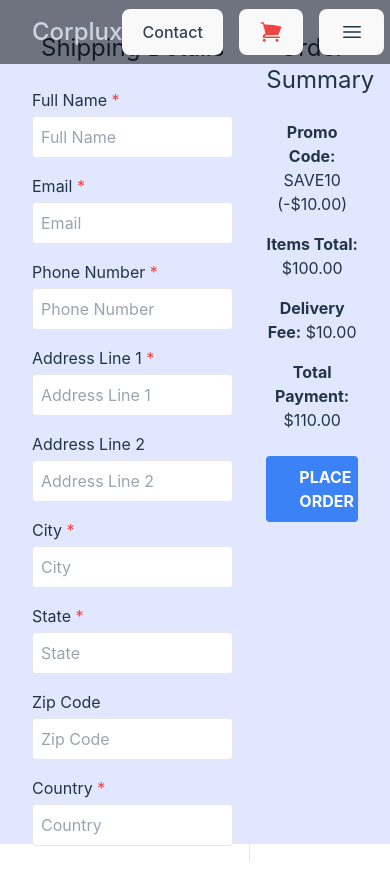
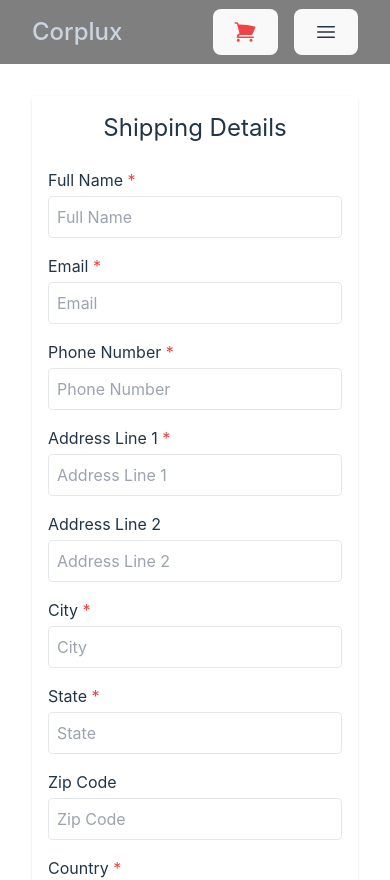
Before and after one commit to fakhirsh/corplux, a React (Vite) app in the folder frontend/: page /checkout in a window 390 px wide. Shown: the top 880 px of the page. Built offline with nearby package versions, Linux system fonts and the light colour scheme.

Commit message:
Responsive design. Some issues fixed.

```diff
--- a/frontend/src/App.jsx
+++ b/frontend/src/App.jsx
@@ -42,7 +42,8 @@ function App() {
     return (
         <Router>
             <RecoilRoot>
-                <div className='bg-indigo-100 absolute w-full h-screen p-0 top-0 left-0'>
+            <div className='absolute w-full h-screen p-0 pt-16 top-0 left-0'>
+
                     <Navbar />
                     <Routes>
                         <Route path="/" element={<Home />} />
--- a/frontend/src/Global.jsx
+++ b/frontend/src/Global.jsx
@@ -10,6 +10,11 @@ export const lightThemeState = atom({
     default: true,
 });
 
+export const selectedCategoryState = atom({
+    key: 'selectedCategoryState',
+    default: 'All',
+});
+
 export const cartState = atom({
     key: 'cartState',
     default: [],
--- a/frontend/src/components/Navbar.jsx
+++ b/frontend/src/components/Navbar.jsx
@@ -21,6 +21,7 @@ export default function Navbar() {
 
     const toggleMenu = () => {
         setMenu(prevMenu => !prevMenu); // Toggle the menu state
+        console.log("Navbar, is menu open: ", menu);
     };
 
     const contactButtonClick = () => {
@@ -41,12 +42,6 @@ export default function Navbar() {
             <a href="/" className="text-slate-300 text-2xl hover:underline">Corplux</a>
             <div className="flex space-x-4">
                 <button
-                    className="text-slate-700"
-                    onClick={contactButtonClick}
-                >
-                    Contact
-                </button>
-                <button
                     className="text-slate-100"
                     onClick={cartButtonClick}
                 >
--- a/frontend/src/components/ProductCard.jsx
+++ b/frontend/src/components/ProductCard.jsx
@@ -1,6 +1,6 @@
 function ProductCard({ product, onClick }) {
     return (
-      <div className="border p-4 rounded cursor-pointer w-64" onClick={onClick}>
+      <div className="border p-4 rounded cursor-pointer w-64 bg-blue-100" onClick={onClick}>
         <img src={product.image} alt={product.name} className="w-full h-48 object-cover rounded" />
         <h2 className="mt-2 text-xl">{product.name}</h2>
         <p className="text-gray-600">{product.description}</p>
--- a/frontend/src/components/SearchBar.jsx
+++ b/frontend/src/components/SearchBar.jsx
@@ -4,7 +4,7 @@ function SearchBar({ onSearch }) {
         type="text"
         placeholder="Search..."
         onChange={(e) => onSearch(e.target.value)}
-        className="p-2 rounded"
+        className="p-2 rounded w-7/10 max-w-full"
       />
     );
   }
--- a/frontend/src/screens/Cart.jsx
+++ b/frontend/src/screens/Cart.jsx
@@ -12,9 +12,9 @@ function Cart() {
     const grandTotal = subtotal - promoDiscount;
 
     return (
-      <div className="flex p-6 bg-gray-100">
+      <div className="flex flex-col sm:flex-row p-6 bg-gray-100">
         {/* Left Column */}
-        <div className="w-2/3 pr-6">
+        <div className="w-full md:w-2/3 pr-6">
           {items.map((item) => (
             <div key={item.id} className="flex mb-4 bg-white p-4 rounded shadow">
               {/* Product Image */}
@@ -40,7 +40,7 @@ function Cart() {
         </div>
 
         {/* Right Column */}
-        <div className="w-1/3 bg-white p-4 rounded shadow">
+        <div className="w-full sm:w-1/3 bg-white p-4 rounded shadow mb-6 sm:mb-0 sm:ml-6">
           <h2 className="text-2xl mb-4">Order Summary</h2>
           <div className="mb-4">
             <span className="text-gray-600">Subtotal:</span> ${subtotal.toFixed(2)}
--- a/frontend/src/screens/Checkout.jsx
+++ b/frontend/src/screens/Checkout.jsx
@@ -1,4 +1,21 @@
 import React, { useState } from 'react';
+
+const InputField = ({ label, name, placeholder, required, value, onChange }) => (
+  <div className="mb-4">
+    <label className="block mb-1 text-left">
+      {label} {required && <span className="text-red-500">*</span>}
+    </label>
+    <input
+      type="text"
+      placeholder={placeholder}
+      name={name}
+      value={value}
+      onChange={onChange}
+      required={required}
+      className="w-full p-2 border rounded"
+    />
+  </div>
+);
 
 function Checkout() {
   const [userData, setUserData] = useState({
@@ -20,41 +37,25 @@ function Checkout() {
     });
   };
 
-  const InputField = ({ label, name, placeholder, required }) => (
-    <div className="mb-4">
-      <label className="block mb-1 text-left">
-        {label} {required && <span className="text-red-500">*</span>}
-      </label>
-      <input
-        type="text"
-        placeholder={placeholder}
-        name={name}
-        onChange={handleInputChange}
-        required={required}
-        className="w-full p-2 border rounded"
-      />
-    </div>
-  );
-
   return (
-    <div className="flex p-8">
+    <div className="flex flex-col sm:flex-row p-8">
       {/* Left Column - User Data Input Fields */}
-      <div className="w-2/3 pr-4">
+      <div className="p-4 w-full sm:w-2/3 rounded shadow mb-6 md:mb-0 md:ml-6">
         <h2 className="text-2xl mb-6">Shipping Details</h2>
 
-        <InputField label="Full Name" name="fullName" placeholder="Full Name" required />
-        <InputField label="Email" name="email" placeholder="Email" required />
-        <InputField label="Phone Number" name="phoneNumber" placeholder="Phone Number" required />
-        <InputField label="Address Line 1" name="address1" placeholder="Address Line 1" required />
-        <InputField label="Address Line 2" name="address2" placeholder="Address Line 2" />
-        <InputField label="City" name="city" placeholder="City" required />
-        <InputField label="State" name="state" placeholder="State" required />
-        <InputField label="Zip Code" name="zipCode" placeholder="Zip Code" />
-        <InputField label="Country" name="country" placeholder="Country" required />
+        <InputField label="Full Name" name="fullName" placeholder="Full Name" required onChange={handleInputChange} value={userData.fullName}/>
+        <InputField label="Email" name="email" placeholder="Email" required onChange={handleInputChange} value={userData.email}/>
+        <InputField label="Phone Number" name="phoneNumber" placeholder="Phone Number" required onChange={handleInputChange} value={userData.phoneNumber}/>
+        <InputField label="Address Line 1" name="address1" placeholder="Address Line 1" required onChange={handleInputChange} value={userData.address1}/>
+        <InputField label="Address Line 2" name="address2" placeholder="Address Line 2" onChange={handleInputChange} value={userData.address2}/>
+        <InputField label="City" name="city" placeholder="City" required onChange={handleInputChange} value={userData.city}/>
+        <InputField label="State" name="state" placeholder="State" required onChange={handleInputChange} value={userData.state}/>
+        <InputField label="Zip Code" name="zipCode" placeholder="Zip Code" onChange={handleInputChange} value={userData.zipCode}/>
+        <InputField label="Country" name="country" placeholder="Country" required onChange={handleInputChange} value={userData.country}/>
       </div>
 
       {/* Right Column - Order Summary */}
-      <div className="w-1/3 pl-4 border-l">
+      <div className="w-full sm:w-1/3 p-4 sm:border-l rounded shadow mb-6 md:mb-0 md:ml-6">
         <h2 className="text-2xl mb-6">Order Summary</h2>
         <div className="mb-4">
           <span className="font-bold">Promo Code:</span> SAVE10 (-$10.00)
--- a/frontend/src/screens/Details.jsx
+++ b/frontend/src/screens/Details.jsx
@@ -22,27 +22,36 @@ export default function Details() {
     };
 
     return (
-        <div className="bg-green-100">
-            <h1>Product Details</h1>
+        <div className="px-4 py-6 h-full flex flex-col">
+            {/* Back Button */}
+            <button
+                onClick={() => window.history.back()}
+                className="py-1 px-3 mt-20 bg-gray-200 hover:bg-gray-300 rounded absolute top-2 left-2"
+            >
+                ← Back
+            </button>
+
+            <h1 className="text-3xl font-bold mb-6">Product Details</h1>
             {productData && (
-                <div
-                    className="product-details"
-                    style={{ width: '80%', height: '400px', margin: '0 auto' }}
-                >
+                <div className="flex flex-col md:flex-row gap-8 flex-grow">
                     {/* Render 3D model */}
+                    <div className="product-details bg-green-100 flex-1 h-full min-h-0">
                         <Canvas>
                             <ambientLight intensity={0.5} />
                             <pointLight position={[10, 10, 10]} />
                             <Donut />
                             <OrbitControls />
                         </Canvas>
-
+                    </div>
+                    {/* Product detrails */}
+                    <div className='bg-red-100 flex-1 p-4 h-full min-h-0 overflow-y-auto'>
                         <h2 className="mt-4 text-2xl font-bold">{productData.name}</h2>
                         <p className="mt-2 text-gray-600">{productData.description}</p>
                         <p className="mt-2 text-red-500">${productData.price}</p>
                         <p className="mt-1">Rating: {productData.rating}⭐</p>
                         <p className="mt-2"><strong>Category:</strong> {productData.category}</p>
                     </div>
+                </div>
             )}
         </div>
     );
```
Also changed, not shown: frontend/src/components/Sidebar.jsx (added, +65 -0 lines), frontend/src/screens/ProductList.jsx (+16 -11 lines), 1 other file (tests, documents, lock files or other folders). Lines whose indentation alone changed are shown as unchanged.
